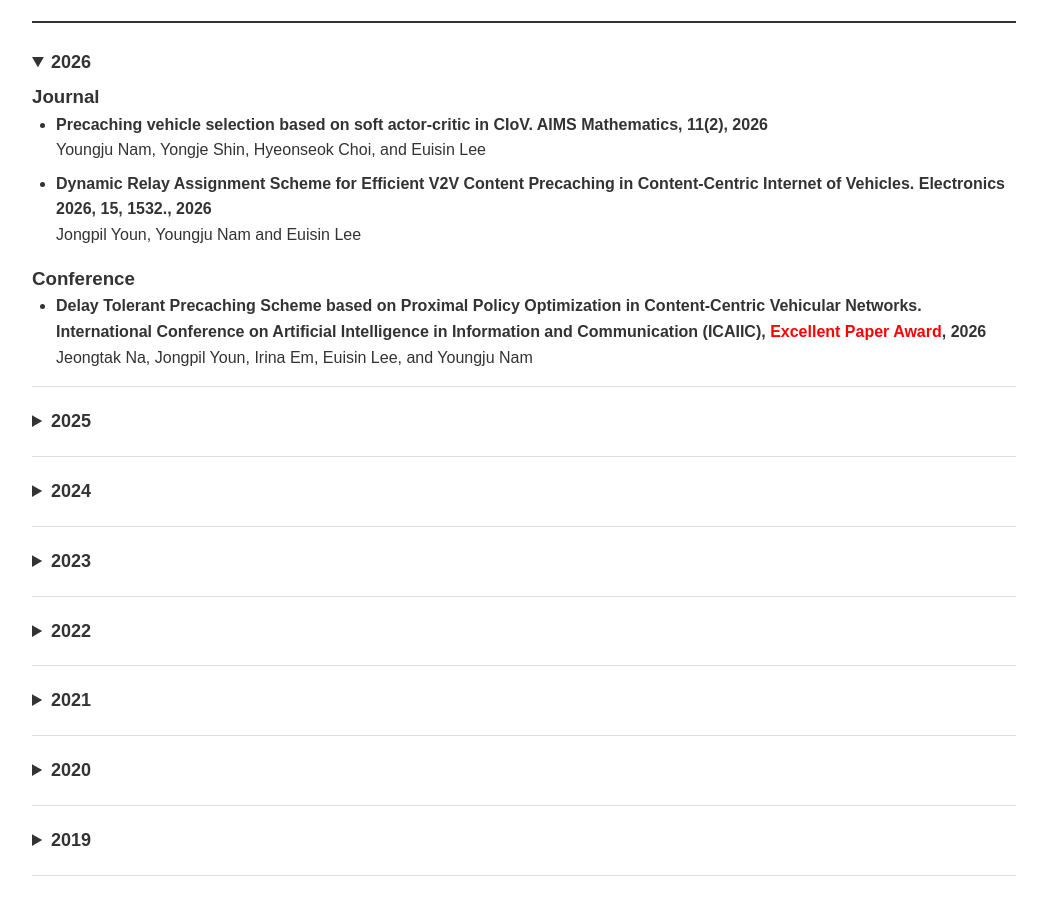
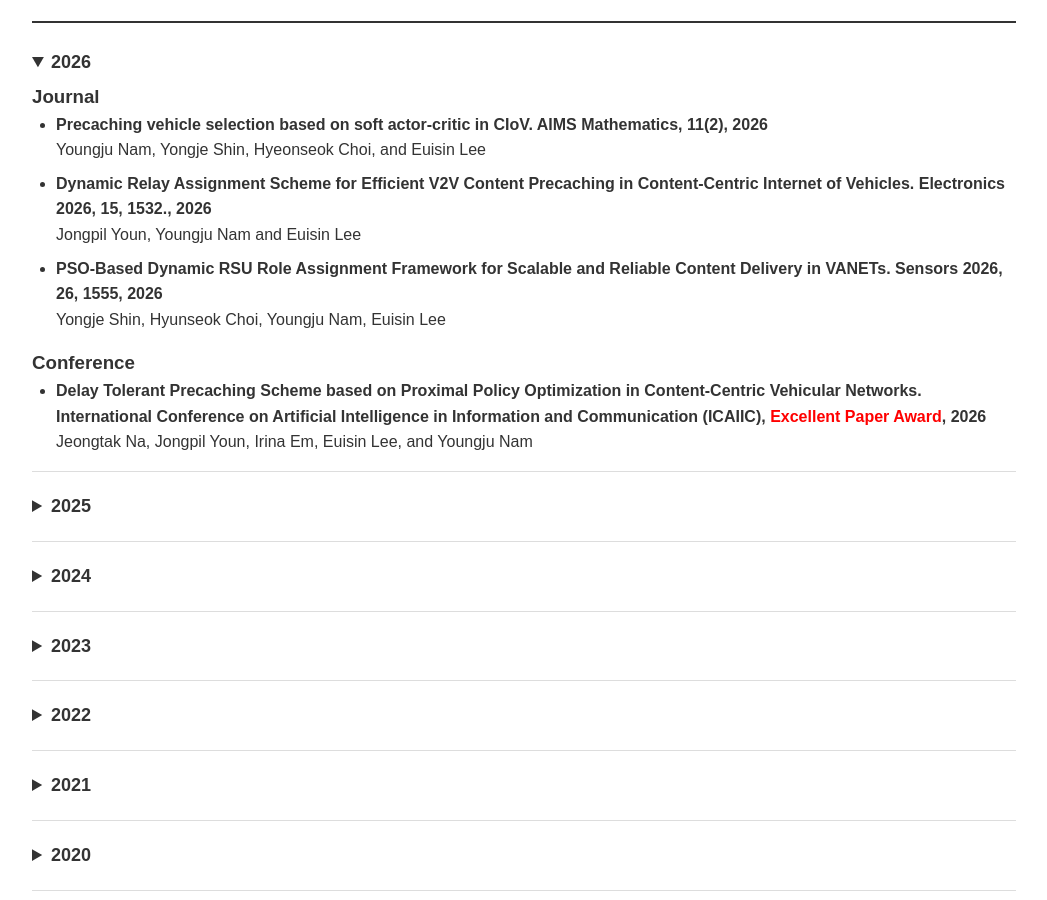
Before and after one commit to mnc-cbnu/mnc-cbnu.github.io, a Jekyll site: the page built from publications/index.md, in a window 1280 px wide and 900 px high, scrolled down 452 px. Shown: the whole window, without its empty margins (116-1163 px from the left). Built offline with Jekyll 4.4.1, drawn with Linux system fonts in a browser that asks for light colours.

Commit message:
Update news from Notion (Auto)

```diff
--- a/_data/publications.yml
+++ b/_data/publications.yml
@@ -8,6 +8,10 @@
       Content-Centric Internet of Vehicles. Electronics 2026, 15, 1532., 2026
     authors: Jongpil Youn, Youngju Nam and Euisin Lee
     page_id: 33d4b9e9-a300-80f1-ba58-d94f370507a9
+  - title: PSO-Based Dynamic RSU Role Assignment Framework for Scalable and Reliable
+      Content Delivery in VANETs. Sensors 2026, 26, 1555, 2026
+    authors: Yongje Shin, Hyunseok Choi, Youngju Nam, Euisin Lee
+    page_id: 33d4b9e9-a300-80b2-8b4d-e552428a02e6
   conference:
   - title: 'Delay Tolerant Precaching Scheme based on Proximal Policy Optimization
       in Content-Centric Vehicular Networks. International Conference on Artificial
```
